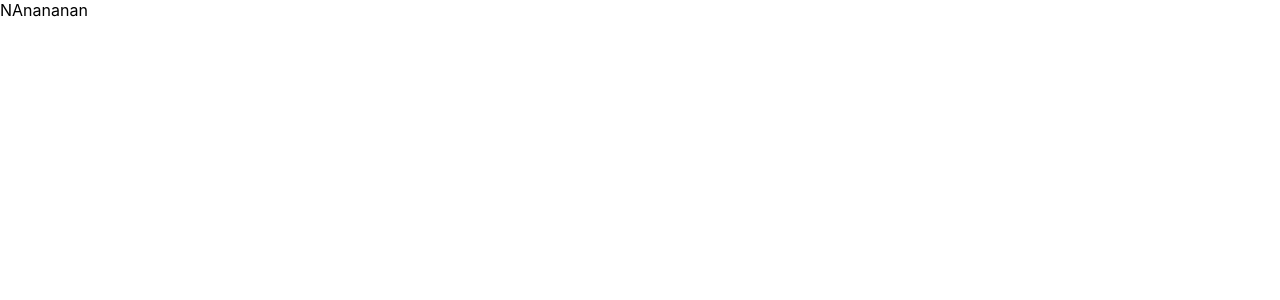
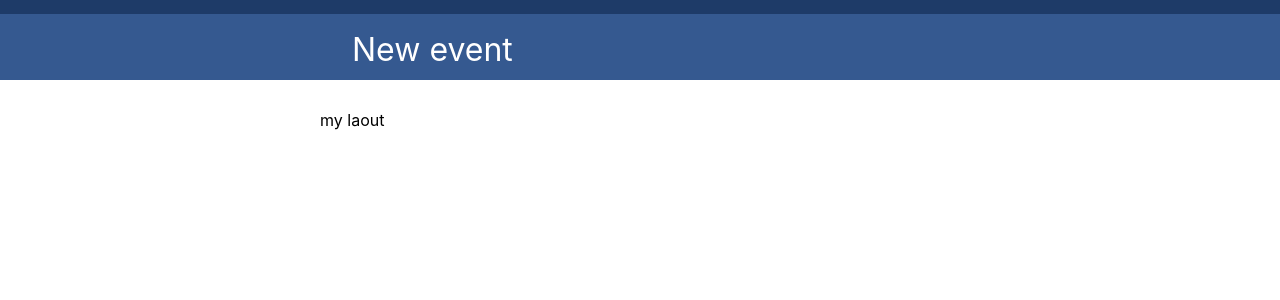
Before and after one commit to forestfox128/EventForm, a React (Create React App) app: page /login in a window 1280 px wide. Shown: the top 300 px of the page. Built offline with nearby package versions, Linux system fonts and the light colour scheme.

Commit message:
created 'toolbar'

```diff
--- a/package.json
+++ b/package.json
@@ -2,7 +2,6 @@
   "name": "eventform",
   "version": "0.1.0",
   "private": true,
-  "homepage": "https://github.com/forestfox128/EventForm",
   "dependencies": {
     "@material-ui/core": "^4.0.1",
     "@material-ui/icons": "^4.0.1",
@@ -14,8 +13,6 @@
   },
   "scripts": {
     "start": "react-scripts start",
-    "predeploy": "yarn run build",
-    "deploy": "gh-pages -d build",
     "build": "react-scripts build",
     "test": "react-scripts test",
     "eject": "react-scripts eject"
--- a/src/App.js
+++ b/src/App.js
@@ -1,19 +1,25 @@
 import React from 'react';
-import {Route, Switch} from 'react-router-dom';
-import { HashRouter as Router} from 'react-router-dom'
+import {
+  BrowserRouter as Router,
+  Route,
+  Switch
+} from 'react-router-dom';
 import CreateEventScreen from './Screens/CreateEventScreen';
 import SuccessScreen from './Screens/SuccessScreen';
+import Toolbar from './Components/Toolbar/Toolbar';
 import './App.css';
 
 function App() {
   return (
-    <div>NAnananan</div>
-      // <Router>
-      //     <Switch>
-      //       <Route path="/" component={CreateEventScreen}/>
-      //       <Route path="/success" component={SuccessScreen}/>
-      //   </Switch>
-      // </Router>
+    <div>
+      <Toolbar headerText={"New event"}/>
+      <Router>
+          <Switch>
+            <Route path="/login" component={CreateEventScreen}/>
+            <Route path="/success" component={SuccessScreen}/>
+        </Switch>
+      </Router>
+      </div>
   );
 }
 
--- /dev/null
+++ b/src/Components/Layout/Layout.jsx
@@ -0,0 +1,19 @@
+import React from 'react';
+import Grid from '@material-ui/core/Grid';
+
+function Layout(props) {
+
+    return (
+        <div style={{ flexGrow: 1}}>
+            <Grid container spacing={0}>
+                <Grid item xs={2} sm={3}></Grid>
+                <Grid item xs={8} sm={6}>
+                    {props.children}
+                </Grid>
+                <Grid item xs={2} sm={3}></Grid>
+            </Grid>
+        </div>
+    );
+}
+
+export default Layout;
--- /dev/null
+++ b/src/Components/Toolbar/Toolbar.css
@@ -0,0 +1,22 @@
+.Toolbar {
+    height: 66px;
+    width: 100%;
+    margin-top: 14px;
+    left: 0;
+    background-color: #355990;
+    z-index: 90;
+}
+.ToolbarStripe {
+    height: 14px;
+    width: 100%;
+    background-color: #1e3b68;
+    display: flex;
+    z-index: 90;
+}
+
+.ToolbarText {
+    margin-left: 1em;
+    margin-top: 0.5em;
+    font-size: 32px;
+    color: #ffffff;
+}
--- /dev/null
+++ b/src/Components/Toolbar/Toolbar.jsx
@@ -0,0 +1,18 @@
+import React from 'react';
+import Layout from '../Layout/Layout';
+
+import './Toolbar.css';
+
+function Toolbar(props) {
+    return (
+        <span className="ToolbarStripe">
+            <header className="Toolbar">
+                <Layout>
+                    <div className="ToolbarText">{props.headerText}</div>
+                </Layout>
+            </header>
+        </span>
+    );
+}
+
+export default Toolbar;
--- a/src/Screens/CreateEventScreen.jsx
+++ b/src/Screens/CreateEventScreen.jsx
@@ -1,13 +1,19 @@
 import React from 'react';
+import Layout from '../Components/Layout/Layout';
 
 class CreateEventScreen extends React.Component {
 
     state = {
 
     }
+
     render(){
         return(
-            <div>Create Event Screen</div>
+            <div style={{marginTop: '6em'}}>
+            <Layout>
+                my laout
+            </Layout>
+            </div>
         );
     }
 }
```
Also changed, not shown: src/Components/Button/Button.jsx (added, +13 -0 lines).
